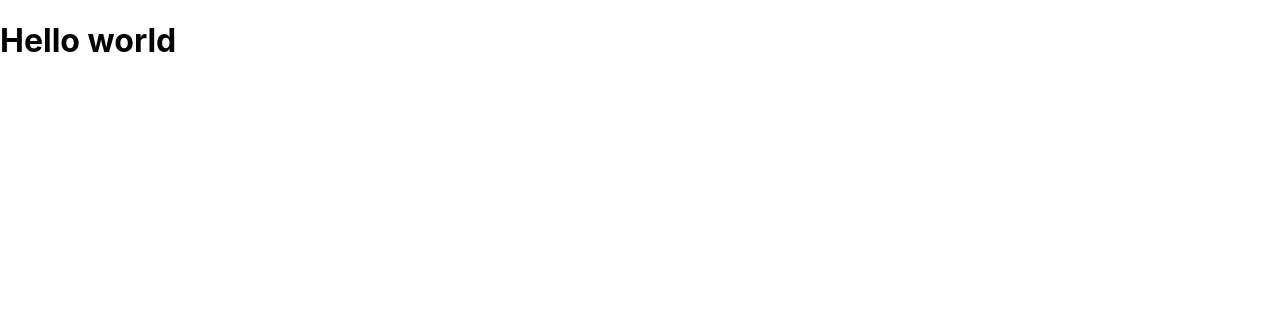
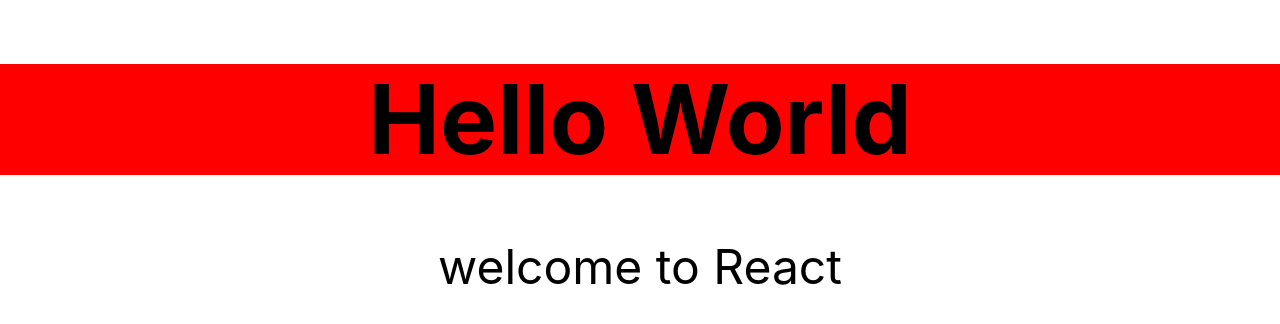
Before and after one commit to calarasiu/react-0-to-mastery, a React (Create React App) app in the folder robofriends/: page / in a window 1280 px wide. Shown: the top 324 px of the page. Built offline with nearby package versions, Linux system fonts and the light colour scheme.

Commit message:
create the first react component - to fix the tachyons package

```diff
--- a/robofriends/package.json
+++ b/robofriends/package.json
@@ -8,7 +8,8 @@
     "@testing-library/user-event": "^7.1.2",
     "react": "^16.13.1",
     "react-dom": "^16.13.1",
-    "react-scripts": "3.4.3"
+    "react-scripts": "3.4.3",
+    "tachyons":"^4.12.0"
   },
   "scripts": {
     "start": "react-scripts start",
--- /dev/null
+++ b/robofriends/src/Hello.css
@@ -0,0 +1,3 @@
+h1{
+  background:red;
+}
--- /dev/null
+++ b/robofriends/src/Hello.js
@@ -0,0 +1,15 @@
+import React, {Component} from 'react';
+import './Hello.css';
+
+class Hello extends Component {
+  render(){
+    return(
+      <div className= 'f1 tc'>
+        <h1>Hello World</h1>
+        <p>welcome to React</p>
+      </div>
+    );
+  }
+}
+
+export default Hello;
--- a/robofriends/src/index.js
+++ b/robofriends/src/index.js
@@ -1,14 +1,15 @@
 import React from 'react';
 import ReactDOM from 'react-dom';
 import './index.css';
-import App from './App';
+import Hello from './Hello';
 import * as serviceWorker from './serviceWorker';
+import 'tachyons';
 
 ReactDOM.render(
   // <React.StrictMode>
   //   <App />
   // </React.StrictMode>
-  <h1>Hello world</h1>,
+  <Hello/>,
   document.getElementById('root')
 );
 
```
